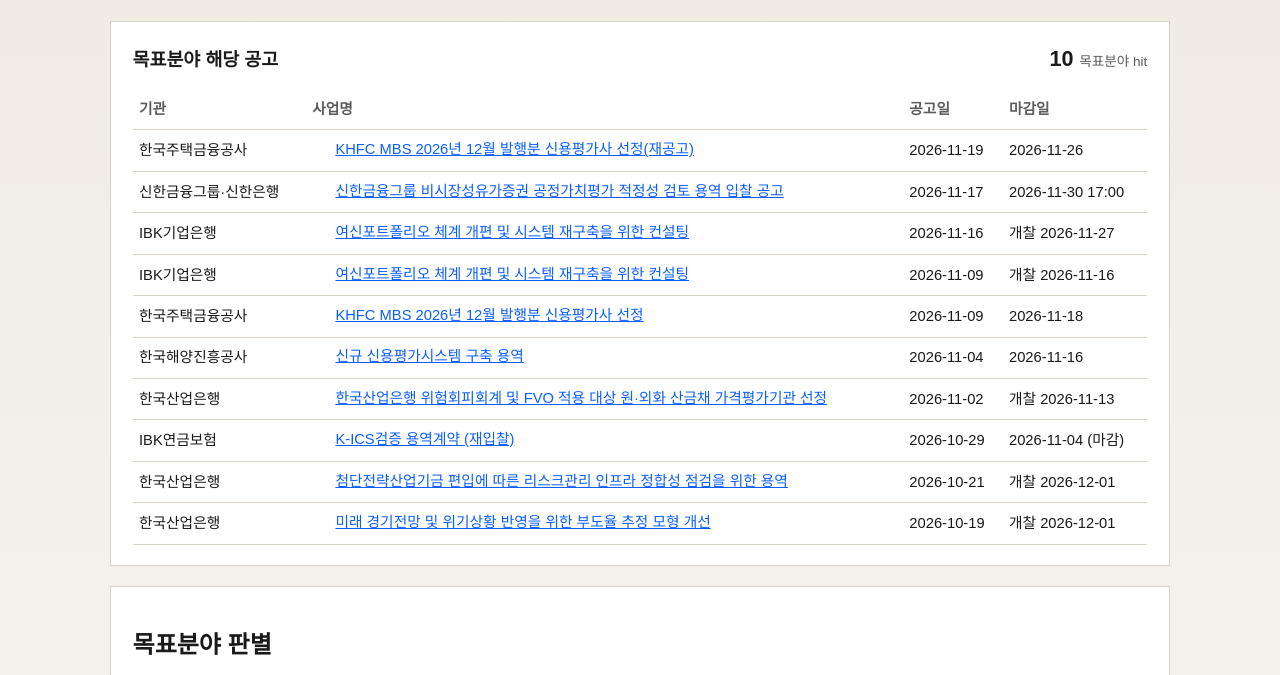
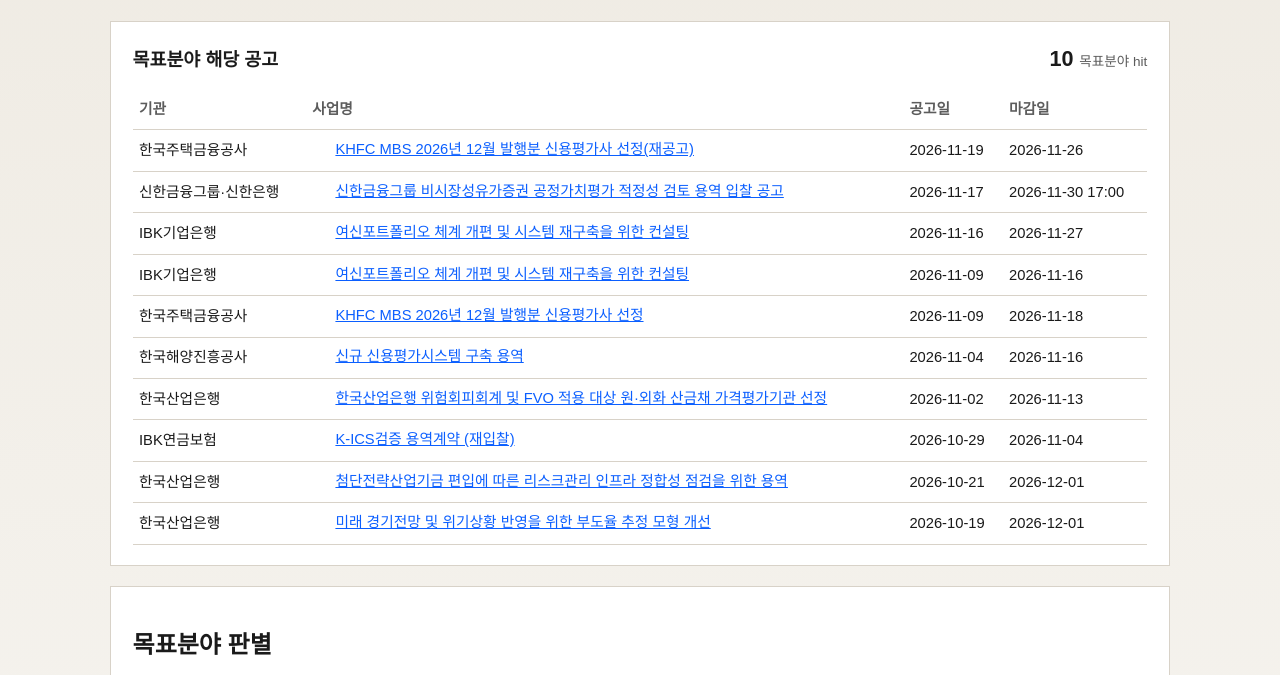
Before and after one commit to mathansang/finance-proposal, a plain HTML site: page docs/index.html in a window 1280 px wide. Shown: the part 125-800 px from the top of the page. Drawn offline with nearby package versions, Linux system fonts and the light colour scheme.

Commit message:
docs: show deadline dates only without 개찰/(마감)

```diff
--- a/docs/data.json
+++ b/docs/data.json
@@ -78,7 +78,7 @@
       "public_list": "Y",
       "title": "여신포트폴리오 체계 개편 및 시스템 재구축을 위한 컨설팅",
       "announce_date": "2026-11-16",
-      "deadline": "개찰 2026-11-27",
+      "deadline": "2026-11-27",
       "budget": "-",
       "note": "조회기간 내 공개목록 총 53건 중 목표분야 해당 (2026-10-19~2026-11-19)",
       "link": "https://www.modoobid.co.kr/bid/2611S01831664000/2026",
@@ -93,7 +93,7 @@
       "public_list": "Y",
       "title": "여신포트폴리오 체계 개편 및 시스템 재구축을 위한 컨설팅",
       "announce_date": "2026-11-09",
-      "deadline": "개찰 2026-11-16",
+      "deadline": "2026-11-16",
       "budget": "-",
       "note": "조회기간 내 공개목록 총 53건 중 목표분야 해당 (2026-10-19~2026-11-19)",
       "link": "https://www.modoobid.co.kr/bid/2611S01750676001/2026",
@@ -108,7 +108,7 @@
       "public_list": "Y",
       "title": "한국산업은행 위험회피회계 및 FVO 적용 대상 원·외화 산금채 가격평가기관 선정",
       "announce_date": "2026-11-02",
-      "deadline": "개찰 2026-11-13",
+      "deadline": "2026-11-13",
       "budget": "-",
       "note": "조회기간 내 공개목록 총 28건 중 목표분야 해당 (2026-10-19~2026-11-19)",
       "link": "https://www.modoobid.co.kr/bid/2611S01802616000/2026",
@@ -123,7 +123,7 @@
       "public_list": "Y",
       "title": "첨단전략산업기금 편입에 따른 리스크관리 인프라 정합성 점검을 위한 용역",
       "announce_date": "2026-10-21",
-      "deadline": "개찰 2026-12-01",
+      "deadline": "2026-12-01",
       "budget": "-",
       "note": "조회기간 내 공개목록 총 28건 중 목표분야 해당 (2026-10-19~2026-11-19)",
       "link": "https://www.modoobid.co.kr/bid/2610S01783542000/2026",
@@ -138,7 +138,7 @@
       "public_list": "Y",
       "title": "미래 경기전망 및 위기상황 반영을 위한 부도율 추정 모형 개선",
       "announce_date": "2026-10-19",
-      "deadline": "개찰 2026-12-01",
+      "deadline": "2026-12-01",
       "budget": "-",
       "note": "조회기간 내 공개목록 총 28건 중 목표분야 해당 (2026-10-19~2026-11-19)",
       "link": "https://www.modoobid.co.kr/bid/2610S01777242000/2026",
@@ -376,7 +376,7 @@
       "public_list": "Y",
       "title": "K-ICS검증 용역계약 (재입찰)",
       "announce_date": "2026-10-29",
-      "deadline": "2026-11-04 (마감)",
+      "deadline": "2026-11-04",
       "budget": "확인 불가",
       "note": "K-ICS·IFRS9/17 외부검증 · 조회기간 2026-10-16~2026-11-16 · 조회기간 2026-10-16~2026-11-16 · 조회기간 2026-10-19~2026-11-19 · 조회기간 2026-10-19~2026-11-19 · 조회기간 2026-10-19~2026-11-19 · 조회기간 2026-10-19~2026-11-19 · 조회기간 2026-10-19~2026-11-19 · 조회기간 2026-10-19~2026-11-19 · 조회기간 2026-10-19~2026-11-19",
       "link": "https://work.00data.kr/projects/R26BK01798197",
@@ -719,6 +719,6 @@
     "여신포트폴리오",
     "스트레스테스트"
   ],
-  "page_updated_at": "2026-11-19 15:06:26 KST",
-  "page_version": "399c27a-20261119150626"
+  "page_updated_at": "2026-11-19 15:10:48 KST",
+  "page_version": "e4eeb44-20261119151048"
 }
--- a/docs/index.html
+++ b/docs/index.html
@@ -352,7 +352,8 @@
         });
 
         function displayDeadline(value) {
-          const text = String(value || "").trim();
+          let text = String(value || "").trim();
+          text = text.replace(/^개찰\s*/, "").replace(/\s*\(마감\)\s*$/, "").trim();
           if (!text || text === "-") return "확인 불가";
           return text;
         }
```
Also changed, not shown: batch/templates/index.html (+2 -1 lines), webapp/data/results.json (+6 -6 lines), 3 other files.
